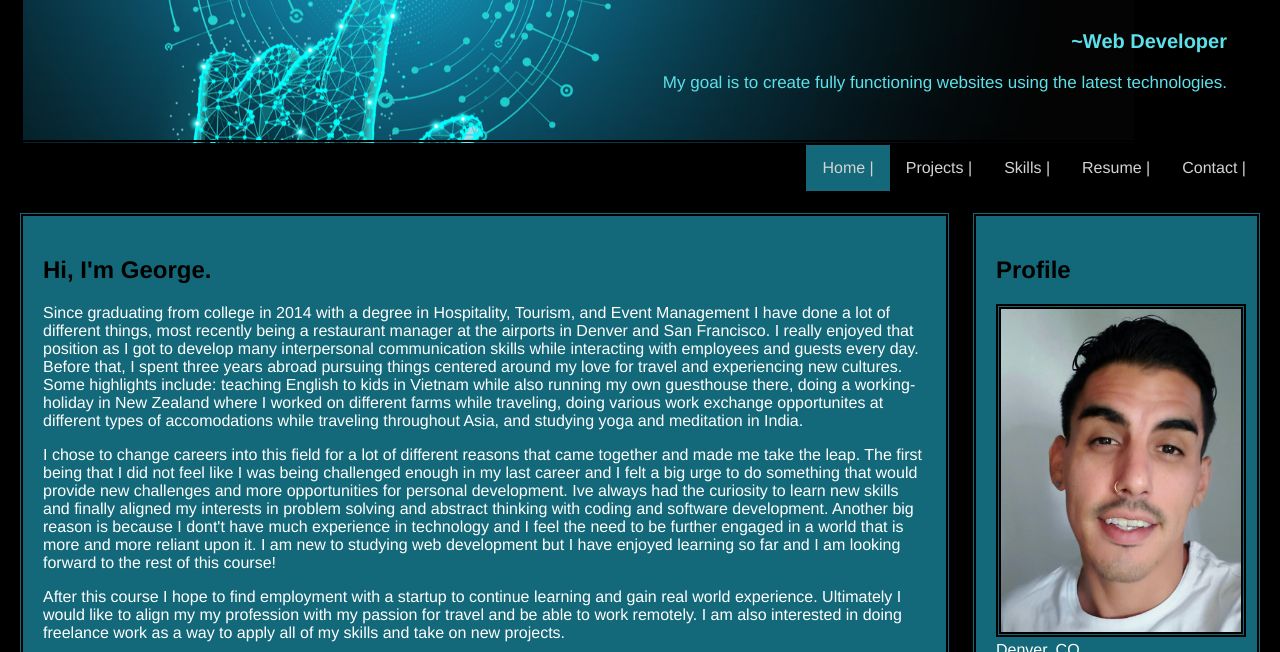
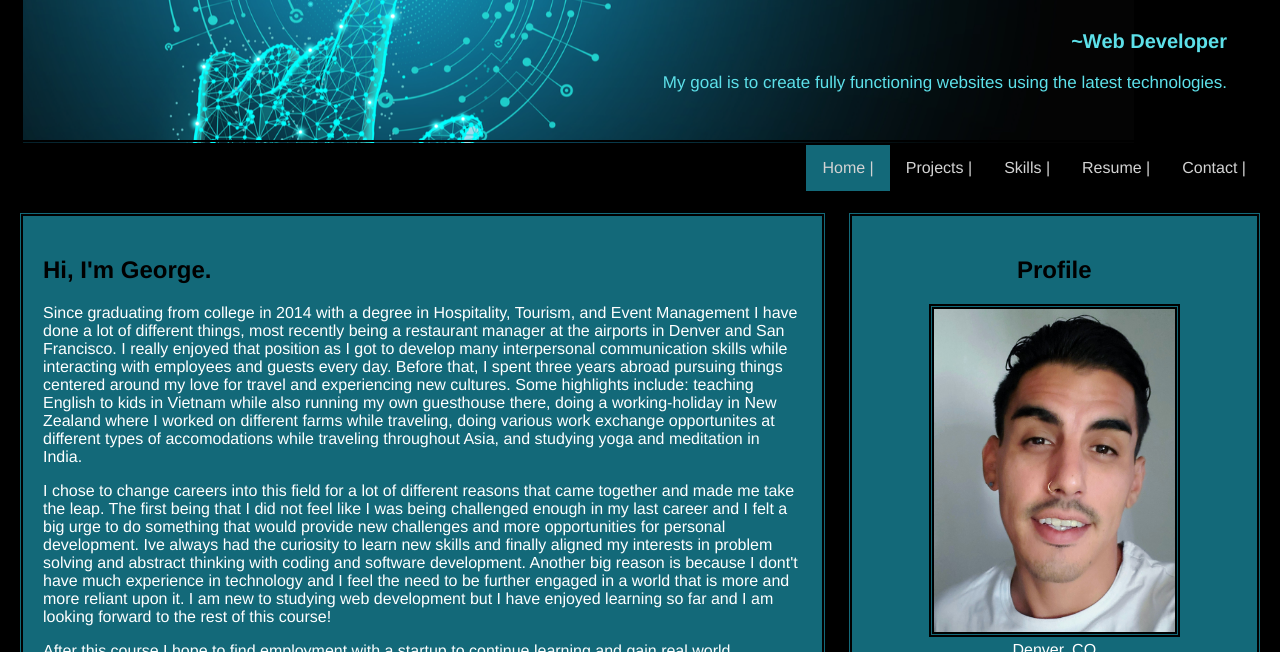
Before and after one commit to ggarcia852/portfolio_project, a plain HTML site: page portfolio_html/index.html in a window 1280 px wide. Shown: the part 148-800 px from the top of the page. Drawn offline with Linux system fonts and the light colour scheme.

Commit message:
changed column sizes

```diff
--- a/portfolio_css/index.css
+++ b/portfolio_css/index.css
@@ -55,11 +55,11 @@ li a:hoover {
 }
 .leftcolumn {
     float: left;
-    width: 75%;
+    width: 65%;
 }
 .rightcolumn {
     float: left;
-    width: 25%;
+    width: 35%;
     background-color: black;
     padding-left: 20px;
 }
@@ -109,3 +109,6 @@ p2 {
 a:hover{
     color: #5de0e9;
 }
+.rightcolumn {
+    text-align: center;
+}
```
